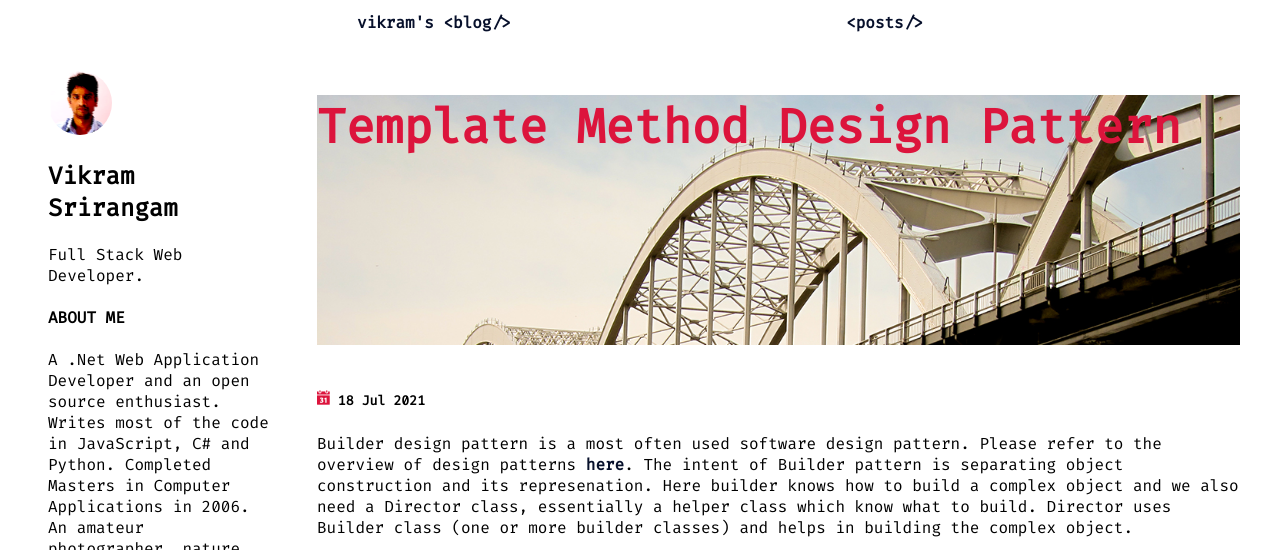
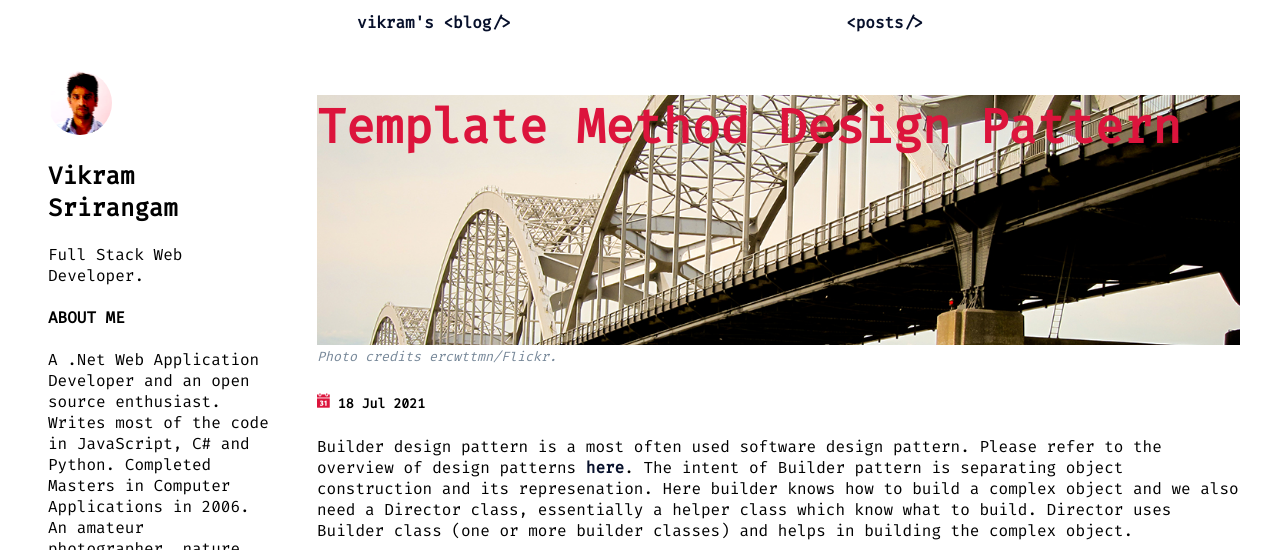
Before and after one commit to srirangamv/srirangamv.github.io, a Jekyll site: the page built from index.html, in a window 1280 px wide, cut to the strip 0-550 px from the top of the page. Built offline with Jekyll 4.4.1, drawn with Linux system fonts in a browser that asks for light colours; the list of posts is cut into pages by our own code.

Commit message:
css changes

```diff
--- a/_layouts/post.html
+++ b/_layouts/post.html
@@ -3,7 +3,7 @@
 ---
 
 <h2 class="titlebg">{{ page.title }}</h2>
-<span class="credit">Photo credits. By ercwttmn/Flickr.</span>
+<span class="credit">Photo credits ercwttmn/Flickr.</span>
 <h5><i class="icon fi-calendar"></i>&nbsp;{{ page.date | date_to_string }}</h5>
 
 <div class="post">
--- a/css/style.css
+++ b/css/style.css
@@ -242,9 +242,12 @@
     font-size: xxx-large;
     color: crimson;
     background-size: cover;
+    background-position: center;
+    margin-block-end: 0px;
 }
 
 .credit {
     font-style: italic;
     color: lightslategray;
+    font-size: smaller;
 }
--- a/index.html
+++ b/index.html
@@ -7,6 +7,7 @@
 {% assign latestpost = site.posts.first %}
 
 <h2 class="titlebg">{{ latestpost.title }}</h2>
+<span class="credit">Photo credits ercwttmn/Flickr.</span>
 <h5><i class="icon fi-calendar"></i>&nbsp;{{ latestpost.date | date_to_string }}</h5>
 
 <div class="post">
```
